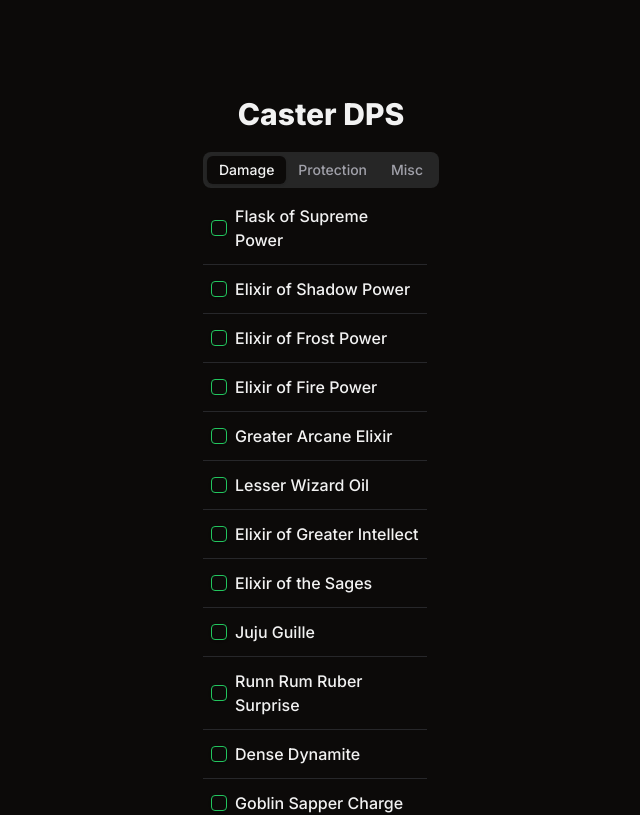
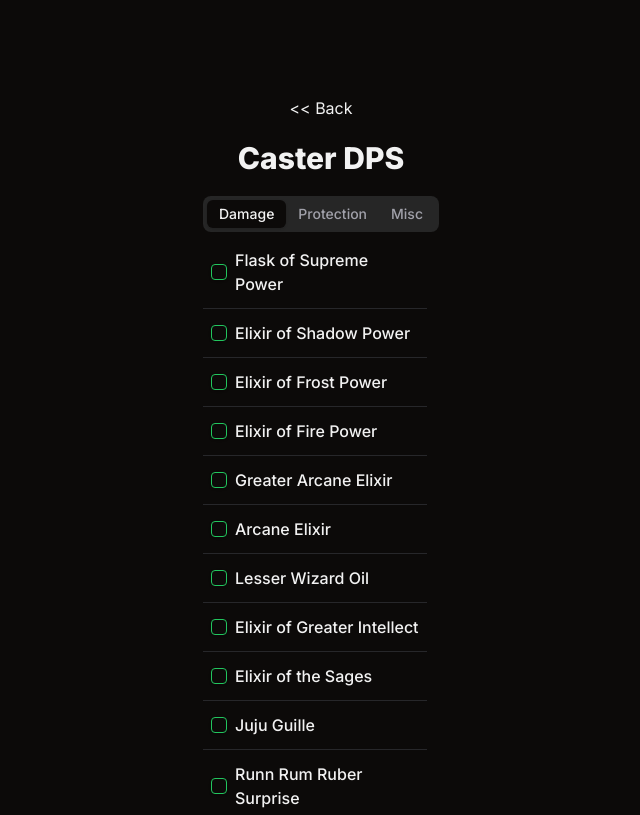
Before and after one commit to FedeMontanari/vanilla-wow-consumes, a Next.js app: page /caster in a window 1280 px wide. Shown: the top 815 px of the page, without its empty margins (319-959 px from the left). Built offline with nearby package versions, Linux system fonts and the light colour scheme.

Commit message:
Added back link & some changes on lists

```diff
--- a/app/caster/page.tsx
+++ b/app/caster/page.tsx
@@ -1,5 +1,6 @@
 import List from "@/components/List";
 import { Tabs, TabsContent, TabsList, TabsTrigger } from "@/components/ui/tabs";
+import Link from "next/link";
 
 const dmgList = [
   {
@@ -19,8 +20,12 @@ const dmgList = [
     label: "Elixir of Fire Power",
   },
   {
+    id: "grarcane",
+    label: "Greater Arcane Elixir",
+  },
+  {
     id: "arcane",
-    label: "Greater Arcane Elixir",
+    label: "Arcane Elixir",
   },
   {
     id: "oil",
@@ -141,6 +146,7 @@ const miscList = [
 export default function Caster() {
   return (
     <main className="flex min-h-screen flex-col justify-start items-center gap-5 p-24">
+      <Link href="/">{"<< Back"}</Link>
       <h1 className="text-3xl font-extrabold">Caster DPS</h1>
       <Tabs defaultValue="dmg">
         <TabsList>
--- a/app/healer/page.tsx
+++ b/app/healer/page.tsx
@@ -1,9 +1,11 @@
 import List from "@/components/List";
 import { Tabs, TabsContent, TabsList, TabsTrigger } from "@/components/ui/tabs";
+import Link from "next/link";
 
 export default function Healer() {
   return (
     <main className="flex min-h-screen flex-col justify-start items-center gap-5 p-24">
+      <Link href="/">{"<< Back"}</Link>
       <h1 className="text-3xl font-extrabold">Healer Consumes</h1>
       <Tabs defaultValue="dmg">
         <TabsList>
--- a/app/melee/page.tsx
+++ b/app/melee/page.tsx
@@ -1,5 +1,6 @@
 import List from "@/components/List";
 import { Tabs, TabsContent, TabsList, TabsTrigger } from "@/components/ui/tabs";
+import Link from "next/link";
 
 const dmgList = [
   {
@@ -137,6 +138,7 @@ const protList = [
 export default function Melee() {
   return (
     <main className="flex min-h-screen flex-col justify-start items-center gap-5 p-24">
+      <Link href="/">{"<< Back"}</Link>
       <h1 className="text-3xl font-extrabold">Melee DPS Consumes</h1>
       <Tabs defaultValue="dmg">
         <TabsList>
```
